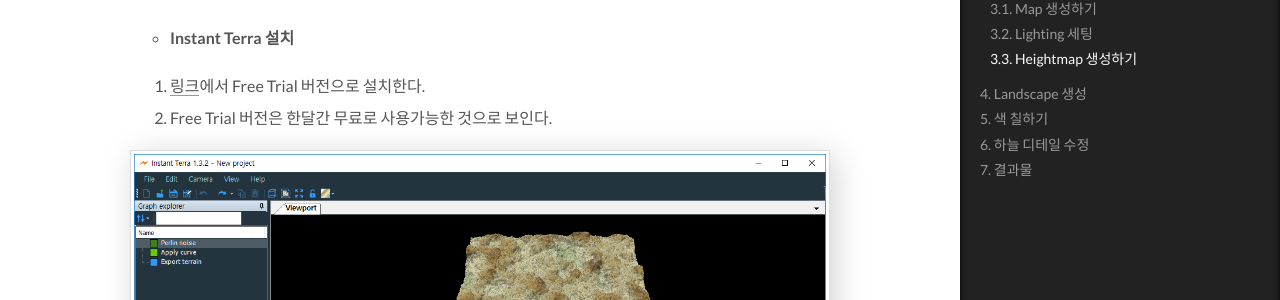
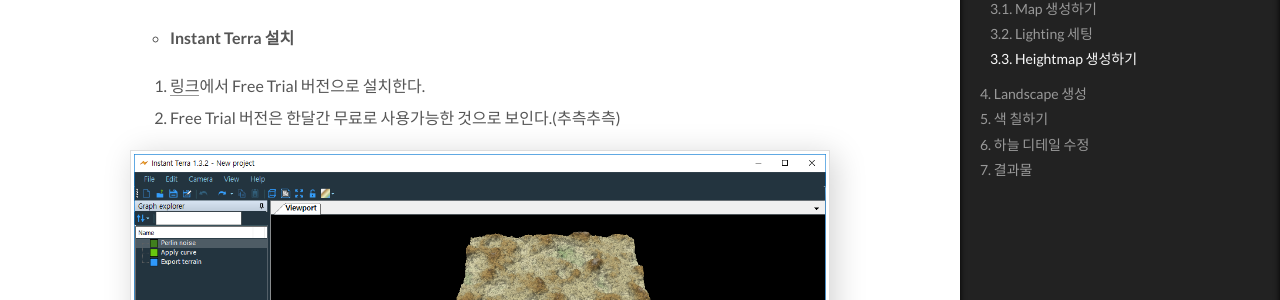
Before and after one commit to wkddnjset/wkddnjset.github.io, a Jekyll site: the page built from _posts/2019-01-08-(언리얼엔진)-배틀그라운드-따라만들기-[랜드스케이프].md, in a window 1280 px wide and 900 px high, scrolled down 6096 px. Shown: the part 152-452 px from the top of the window. Built offline with Jekyll 4.4.1, drawn with Linux system fonts in a browser that asks for light colours; comment, search, counter and statistics services are not loaded.

Commit message:
BattleRoyal 따라만들기 1

```diff
--- a/_posts/2019-01-08-(언리얼엔진)-배틀그라운드-따라만들기-[랜드스케이프].md
+++ b/_posts/2019-01-08-(언리얼엔진)-배틀그라운드-따라만들기-[랜드스케이프].md
@@ -90,7 +90,7 @@ Heightmap은 검정색과 힌색으로 이뤄져있으며, 지형의 높낮이
 - **Instant Terra 설치**
 
 1. [링크](https://www.wysilab.com/Editions_Pricing.html)에서 Free Trial 버전으로 설치한다.
-2. Free Trial 버전은 한달간 무료로 사용가능한 것으로 보인다.
+2. Free Trial 버전은 한달간 무료로 사용가능한 것으로 보인다.(추측추측)
 
 ![create_project_9](https://github.com/wkddnjset/wkddnjset.github.io/blob/master/_posts/images/2019-01/01-08_battle_9.png?raw=true)
 
```
